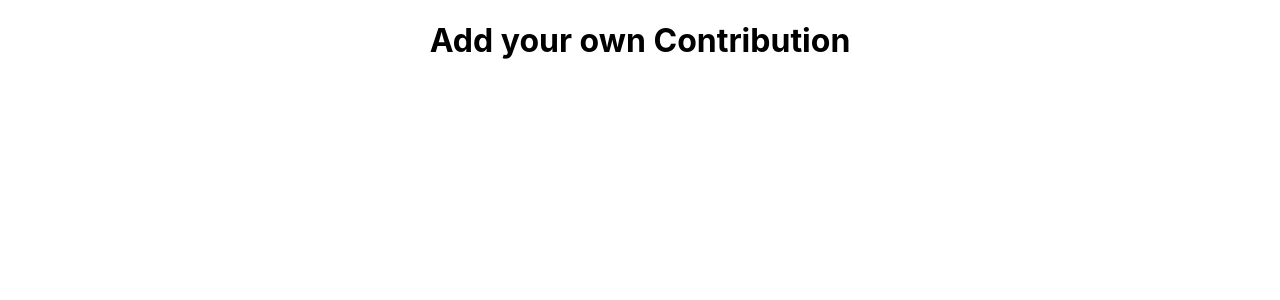
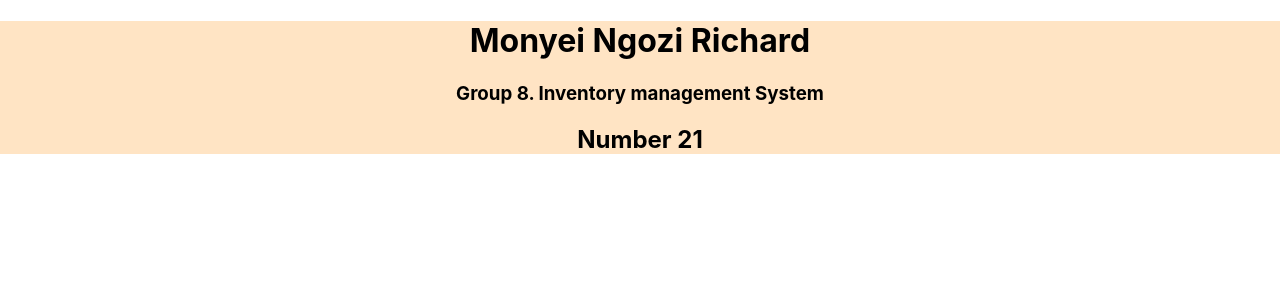
Before and after one commit to Aneal250/Weekly_Task_9, a React (Create React App) app: page / in a window 1280 px wide. Shown: the top 300 px of the page. Built offline with nearby package versions, Linux system fonts and the light colour scheme.

Commit message:
Functional comp created

```diff
--- a/src/App.css
+++ b/src/App.css
@@ -1,5 +1,6 @@
 .App {
   text-align: center;
+  background-color: bisque;
 }
 
 .App-logo {
--- a/src/App.js
+++ b/src/App.js
@@ -1,10 +1,12 @@
 import logo from './logo.svg';
 import './App.css';
-
+import Richard from './component/Richard';
 function App() {
   return (
     <div className="App">
-      <h1>Add your own Contribution</h1>
+
+
+      <Richard />
     </div>
   );
 }
--- /dev/null
+++ b/src/component/Richard.js
@@ -0,0 +1,11 @@
+import React from 'react'
+
+export default function Richard() {
+    return (
+        <div>
+            <h1>Monyei Ngozi Richard</h1>
+            <h3>Group 8. Inventory management System</h3>
+            <h2>Number 21</h2>
+        </div>
+    )
+}
```
